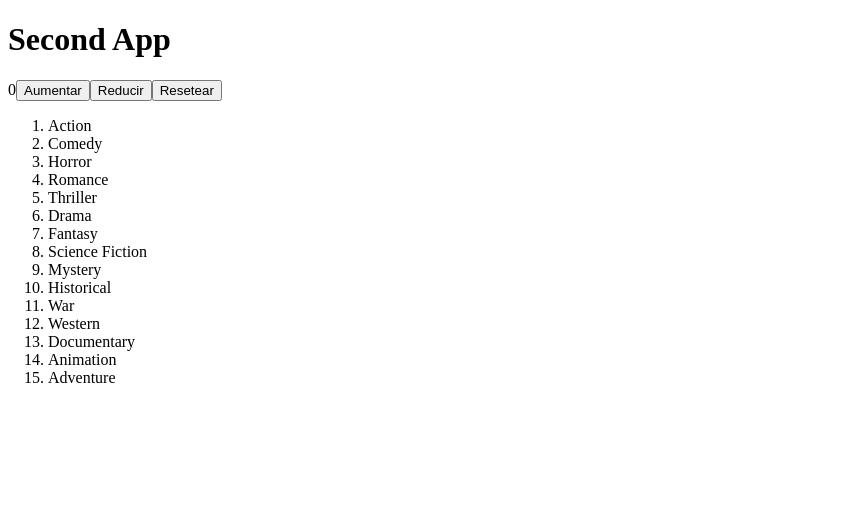
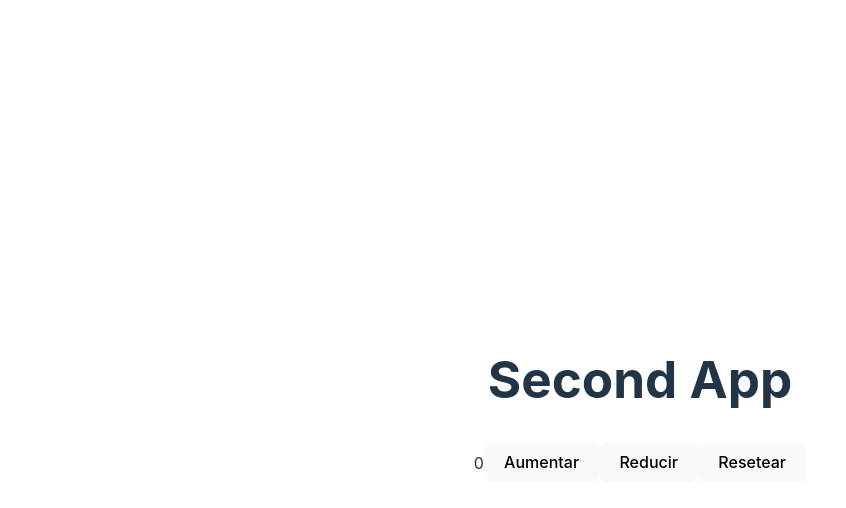
Before and after one commit to Lecho67/Homeworks-EDyA2, a React (Vite) app: page / in a window 1280 px wide. Shown: the top 508 px of the page, without its empty margins (0-846 px from the left). Built offline with nearby package versions, Linux system fonts and the light colour scheme.

Commit message:
Eliminados componentes de otros challenges e importado Css

```diff
--- a/src/App.jsx
+++ b/src/App.jsx
@@ -1,11 +1,9 @@
 import FirstApp from "./FirstApp";
-import ComponentApp from "./componentapp";
 
 function App () {
     return (
         <>
             <FirstApp title = "Second App"/>
-            <ComponentApp/>
         </>
     )
 }
--- a/src/componentapp.jsx
+++ /dev/null
@@ -1,33 +0,0 @@
-const categories = [
-    "Action",
-    "Comedy",
-    "Horror",
-    "Romance",
-    "Thriller",
-    "Drama",
-    "Fantasy",
-    "Science Fiction",
-    "Mystery",
-    "Historical",
-    "War",
-    "Western",
-    "Documentary",
-    "Animation",
-    "Adventure",
-]
-
-const ComponentApp = () => {
-
-    return(
-        <>
-            <ol>
-                {categories.map((category, key) => {
-                    return <li key={key}>{category}</li>
-                })}
-            </ol>
-        </>
-    )
-
-}
-
-export default ComponentApp
--- a/src/main.jsx
+++ b/src/main.jsx
@@ -1,6 +1,8 @@
 import React from 'react'
 import ReactDOM from 'react-dom/client'
 import App from './App.jsx'
+import './index.css'
+import './App.css'
 
 
 ReactDOM.createRoot(document.getElementById('root')).render(
```
